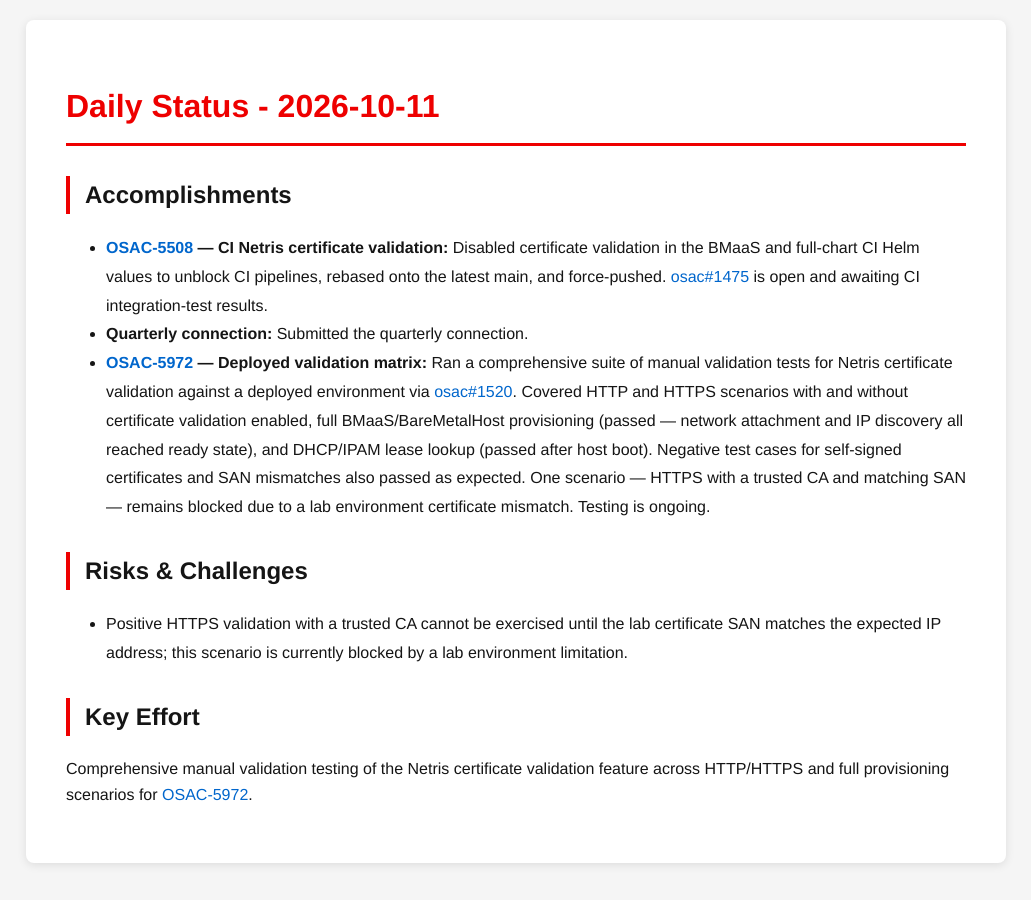
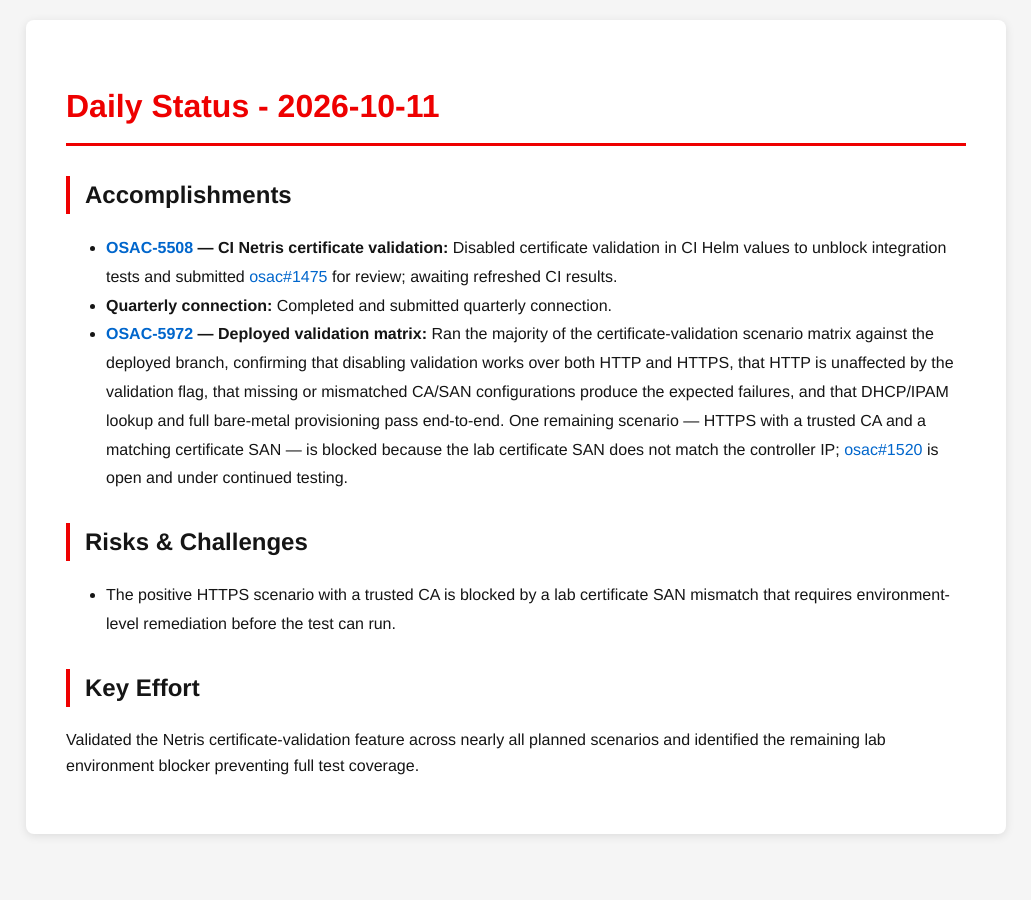
Before and after one commit to tzvatot/daily-status, a Jekyll site: the page built from 2026-10-11.md, in a window 1280 px wide. Shown: the whole page, without its empty margins (124-1155 px from the left). Built offline with Jekyll 4.4.1, drawn with Linux system fonts in a browser that asks for light colours.

Commit message:
Daily status update - 2026-10-11

```diff
--- a/2026-10-11.md
+++ b/2026-10-11.md
@@ -7,12 +7,12 @@
 # Daily Status - 2026-10-11
 
 ## Accomplishments
-- **[OSAC-5508](https://redhat.atlassian.net/browse/OSAC-5508) — CI Netris certificate validation:** Disabled certificate validation in the BMaaS and full-chart CI Helm values to unblock CI pipelines, rebased onto the latest main, and force-pushed. [osac#1475](https://github.com/osac-project/osac/pull/1475) is open and awaiting CI integration-test results.
-- **Quarterly connection:** Submitted the quarterly connection.
-- **[OSAC-5972](https://redhat.atlassian.net/browse/OSAC-5972) — Deployed validation matrix:** Ran a comprehensive suite of manual validation tests for Netris certificate validation against a deployed environment via [osac#1520](https://github.com/osac-project/osac/pull/1520). Covered HTTP and HTTPS scenarios with and without certificate validation enabled, full BMaaS/BareMetalHost provisioning (passed — network attachment and IP discovery all reached ready state), and DHCP/IPAM lease lookup (passed after host boot). Negative test cases for self-signed certificates and SAN mismatches also passed as expected. One scenario — HTTPS with a trusted CA and matching SAN — remains blocked due to a lab environment certificate mismatch. Testing is ongoing.
+- **[OSAC-5508](https://redhat.atlassian.net/browse/OSAC-5508) — CI Netris certificate validation:** Disabled certificate validation in CI Helm values to unblock integration tests and submitted [osac#1475](https://github.com/osac-project/osac/pull/1475) for review; awaiting refreshed CI results.
+- **Quarterly connection:** Completed and submitted quarterly connection.
+- **[OSAC-5972](https://redhat.atlassian.net/browse/OSAC-5972) — Deployed validation matrix:** Ran the majority of the certificate-validation scenario matrix against the deployed branch, confirming that disabling validation works over both HTTP and HTTPS, that HTTP is unaffected by the validation flag, that missing or mismatched CA/SAN configurations produce the expected failures, and that DHCP/IPAM lookup and full bare-metal provisioning pass end-to-end. One remaining scenario — HTTPS with a trusted CA and a matching certificate SAN — is blocked because the lab certificate SAN does not match the controller IP; [osac#1520](https://github.com/osac-project/osac/pull/1520) is open and under continued testing.
 
 ## Risks & Challenges
-- Positive HTTPS validation with a trusted CA cannot be exercised until the lab certificate SAN matches the expected IP address; this scenario is currently blocked by a lab environment limitation.
+- The positive HTTPS scenario with a trusted CA is blocked by a lab certificate SAN mismatch that requires environment-level remediation before the test can run.
 
 ## Key Effort
-Comprehensive manual validation testing of the Netris certificate validation feature across HTTP/HTTPS and full provisioning scenarios for [OSAC-5972](https://redhat.atlassian.net/browse/OSAC-5972).
+Validated the Netris certificate-validation feature across nearly all planned scenarios and identified the remaining lab environment blocker preventing full test coverage.
```
